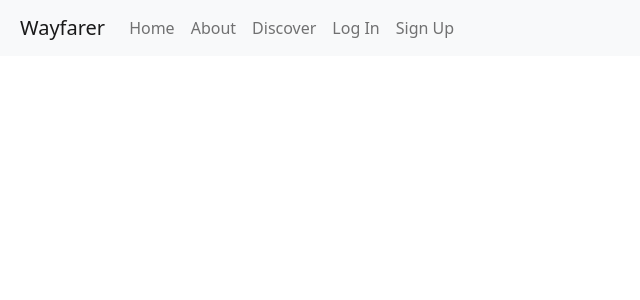
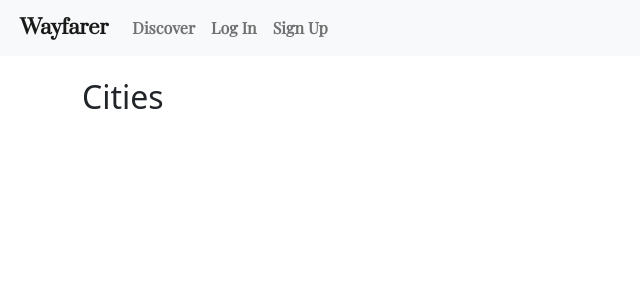
Before and after one commit to Alos222/project_wayfarer, a Django app: page /discover/ in a window 1280 px wide. Shown: the top 300 px of the page, without its empty margins (0-640 px from the left). Run offline with Django 4.2, Linux system fonts and the light colour scheme; data that the repository does not hold is empty; some libraries are stand-ins or nearby versions.

Commit message:
styling changes, removal of about page, removed home link from nav

```diff
--- a/main_app/static/styles/main.css
+++ b/main_app/static/styles/main.css
@@ -1,3 +1,19 @@
+
+@import url("https://fonts.googleapis.com/css2?family=Poiret+One&display=swap");
+@import url("https://fonts.googleapis.com/css2?family=Prata&display=swap");
+@import url('https://fonts.googleapis.com/css2?family=Work+Sans:wght@100&display=swap');
+@import url('https://fonts.googleapis.com/css2?family=Playfair+Display&display=swap');
+
+
+.navlogo{
+    font-family: "Prata", "Helvetica Neue", Helvetica, Arial, serif;
+    font-weight: 800;
+}
+.navbaritem{
+    font-family: 'Playfair Display', serif;
+    font-weight: 600;
+}
+
 .image_city{
     display: flex;
     flex-direction: row-reverse;
@@ -18,11 +34,14 @@
 }
 
 #discovercard_img {
-    max-width: 500px;
-    max-height: 500px;
+    background-size: contain;
+    width: 300px;
+    height: 200px;
+    border-radius: 5px;
 }
 #discover_city{
     margin: 5%;
+    font-family: "Prata", "Helvetica Neue", Helvetica, Arial, serif;
 }
 #discover_post_container{
     max-height: 30em;
--- a/main_app/templates/about.html
+++ /dev/null
@@ -1,4 +0,0 @@
-{% extends 'base.html' %}
-{% block content %}
-    <h1>About Page</h1>
-{% endblock %}
--- a/main_app/templates/base.html
+++ b/main_app/templates/base.html
@@ -19,35 +19,29 @@
 
     <body>
         <nav class="navbar navbar-expand-lg navbar-light bg-light">
-            <a class="navbar-brand" href="/">Wayfarer</a>
+            <a class="navlogo navbar-brand" href="/">Wayfarer</a>
             <button class="navbar-toggler" type="button" data-toggle="collapse" data-target="#navbarSupportedContent" aria-controls="navbarSupportedContent" aria-expanded="false" aria-label="Toggle navigation">
                 <span class="navbar-toggler-icon"></span>
             </button>
 
             <div class="collapse navbar-collapse" id="navbarSupportedContent">
                 <ul class="navbar-nav mr-auto">
-                    <li class="nav-item active">
-                        <a class="nav-link" href="/">Home <span class="sr-only">(current)</span></a>
-                    </li>
                     <li class="nav-item">
-                        <a class="nav-link" href="/about/">About</a>
-                    </li>
-                    <li class="nav-item">
-                        <a class="nav-link" href="/discover/">Discover</a>
+                        <a class="nav-link navbaritem" href="/discover/">Discover</a>
                     </li>
                     {% if user.is_authenticated == False %}
                         <li class="nav-item">
-                            <a class="nav-link" href="/accounts/login/">Log In</a>
+                            <a class="nav-link navbaritem" href="/accounts/login/">Log In</a>
                         </li>
                         <li class="nav-item">
-                            <a class="nav-link" href="/accounts/signup/">Sign Up</a>
+                            <a class="nav-link navbaritem" href="/accounts/signup/">Sign Up</a>
                         </li>
                     {% else %}
                         <li class="nav-item">
-                            <a class="nav-link" href="/user/{{user.username}}">Profile</a>
+                            <a class="nav-link navbaritem" href="/user/{{user.username}}">Profile</a>
                         </li>
-                        <li class="nav-item">
-                            <a class="nav-link" href="/accounts/logout/">Log Out</a>
+                        <li class="nav-item ">
+                            <a class="nav-link navbaritem" href="/accounts/logout/">Log Out</a>
                         </li>
                     {% endif %}
                 </ul>
--- a/main_app/templates/discover.html
+++ b/main_app/templates/discover.html
@@ -5,6 +5,7 @@
 </div>
     <div id="discover_container">
         <div class="row">
+            <h2>Cities</h2>
             <div class="city_list overflow-auto col-sm-4">
                 {% for location in locations %}
                     <div class="image_city">
--- a/main_app/urls.py
+++ b/main_app/urls.py
@@ -4,7 +4,6 @@ from . import views
 
 urlpatterns = [
     path('', views.Home.as_view(), name='home'),
-    path('about/', views.About.as_view(), name='about'),
     path('discover/', views.Discover.as_view(), name='discover'),
     path('user/<str:username>/', views.ProfileView.as_view(), name='profile'),
     path('accounts/', include('django.contrib.auth.urls')),
--- a/main_app/views.py
+++ b/main_app/views.py
@@ -18,8 +18,6 @@ from django.urls import reverse
 class Home(TemplateView):
     template_name = 'home.html'
 
-class About(TemplateView):
-    template_name = 'about.html'
 
 class Discover(TemplateView):
     template_name = 'discover.html'
```
